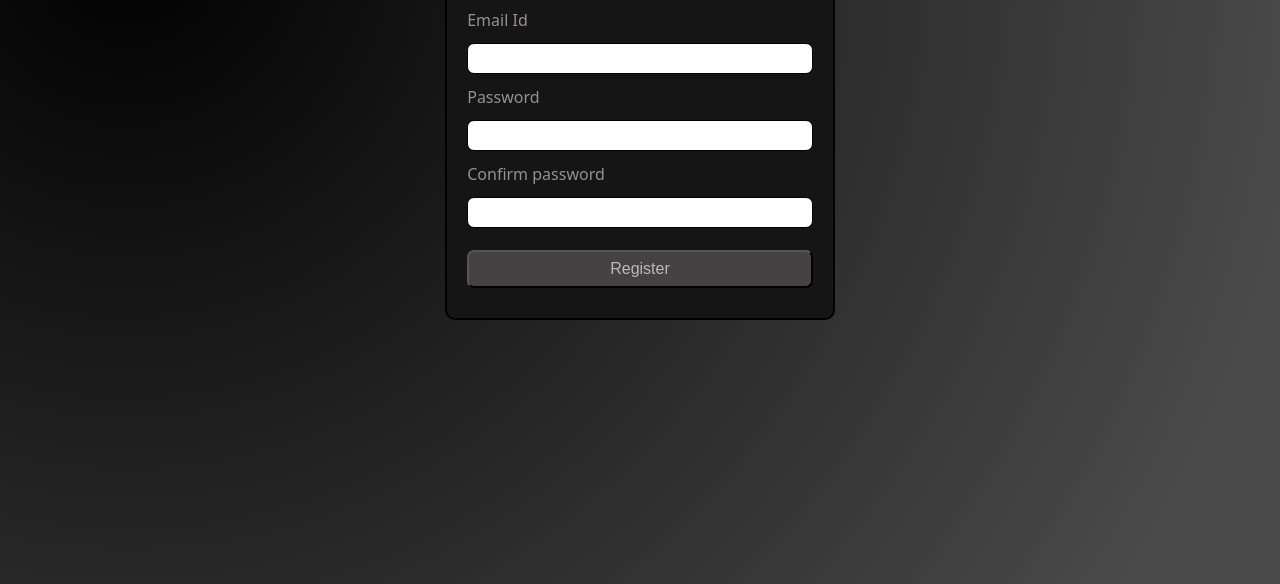
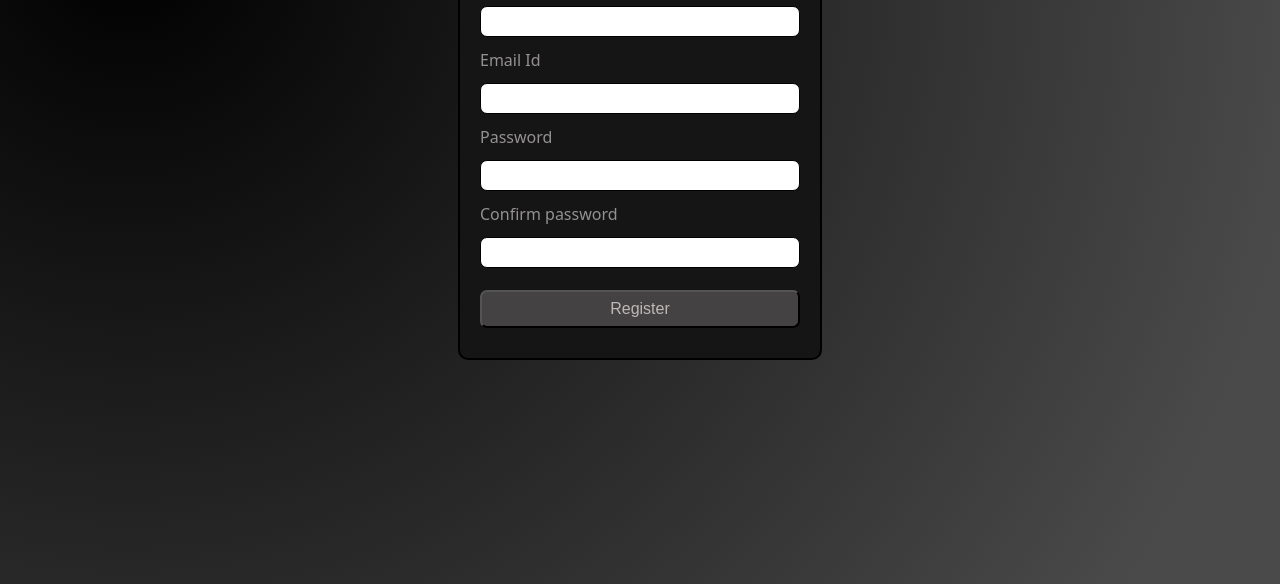
Before and after one commit to Wasique02/Registration-form, a plain HTML site: page index.html in a window 1280 px wide. Shown: the part 216-800 px from the top of the page. Drawn offline with Linux system fonts and the light colour scheme.

Commit message:
adding some styles to my form

```diff
--- a/style.css
+++ b/style.css
@@ -5,8 +5,8 @@ body{
 .container{
     border: 2px solid black;
     border-radius: 10px;
-    width: 27vw;
-    margin: 40px auto;
+    width: 25vw;
+    margin: 10vh auto;
     padding: 20px;
     font-family: system-ui, -apple-system, BlinkMacSystemFont, 'Segoe UI', Roboto, Oxygen, Ubuntu, Cantarell, 'Open Sans', 'Helvetica Neue', sans-serif;
     background-color: rgb(22, 21, 21);
```
